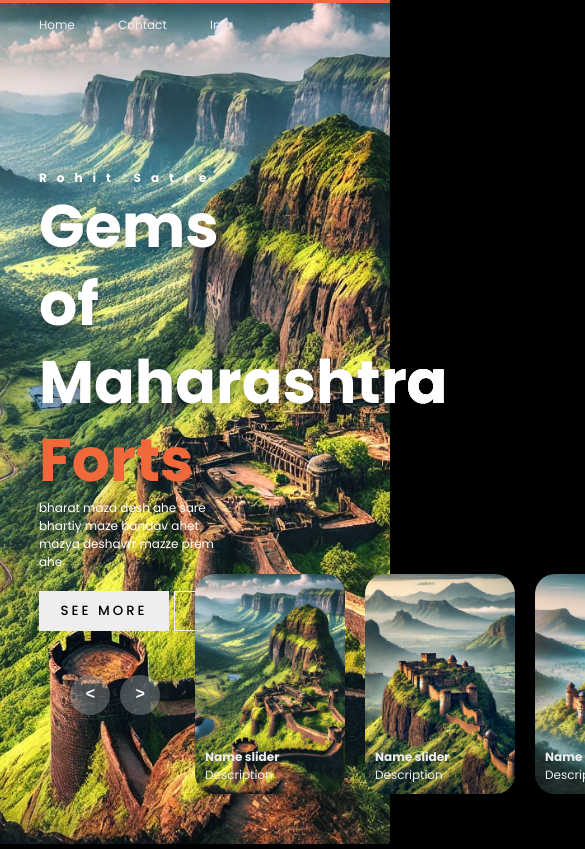
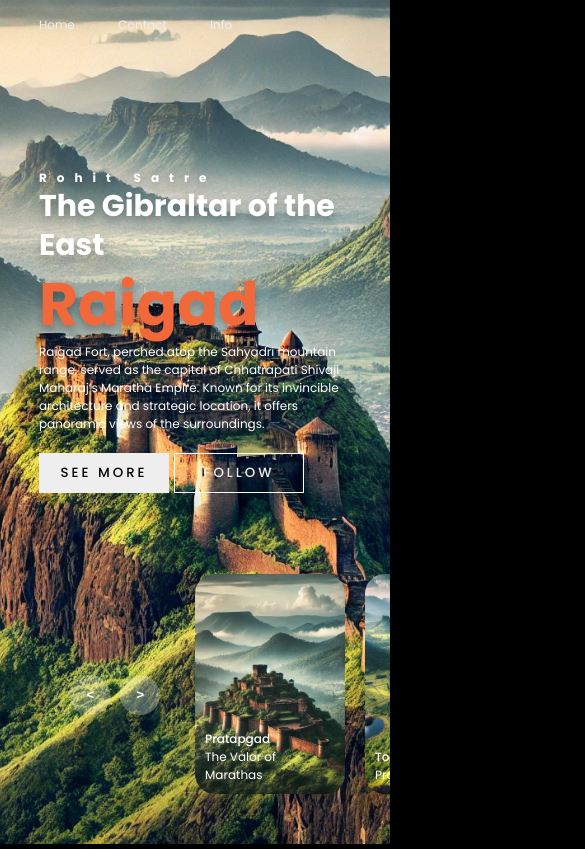
Before and after one commit to savit0r/forts-slider, a plain HTML site: page index.html in a window 390 px wide. Shown: the top 849 px of the page, 585 px wide, since content can reach past the window. Drawn offline with Linux system fonts and the light colour scheme.

Commit message:
final changes

```diff
--- a/index.html
+++ b/index.html
@@ -19,16 +19,16 @@
     </header>
 
     <!--carousel-->
-    <div class="carousel next">
+    <div class="carousel">
         <div class="list">
             <div class="item">
-                <img src="assets/torana.jpg" alt="Raigad">
+                <img src="assets/raigad.jpg" alt="Raigad">
                 <div class="content">
                     <div class="author">Rohit Satre</div>
-                    <div class="title">Gems of Maharashtra</div>
-                    <div class="topic">Forts</div>
+                    <div class="title">The Gibraltar of the East</div>
+                    <div class="topic">Raigad </div>
                     <div class="des">
-                        bharat maza desh ahe sare bhartiy maze bandav ahet mazya deshavrr mazze prem ahe
+                        Raigad Fort, perched atop the Sahyadri mountain range, served as the capital of Chhatrapati Shivaji Maharaj’s Maratha Empire. Known for its invincible architecture and strategic location, it offers panoramic views of the surroundings.
                     </div>
                     <div class="buttons">
                         <button>SEE MORE</button>
@@ -38,13 +38,13 @@
             </div>
 
             <div class="item">
-                <img src="assets/img2.jpg" alt="Raigad">
+                <img src="assets/pratapgad.jpg" alt="Pratapgad">
                 <div class="content">
                     <div class="author">Rohit Satre</div>
-                    <div class="title">Gems of Maharashtra</div>
-                    <div class="topic">Forts</div>
+                    <div class="title">The Valor of Marathas</div>
+                    <div class="topic">Pratapgad</div>
                     <div class="des">
-                        bharat maza desh ahe sare bhartiy maze bandav ahet mazya deshavrr mazze prem ahe
+                        Pratapgad Fort, nestled in the Western Ghats, is famous for the historic Battle of Pratapgad fought between Shivaji Maharaj and Afzal Khan in 1659.
                     </div>
                     <div class="buttons">
                         <button>SEE MORE</button>
@@ -54,13 +54,13 @@
             </div>
 
             <div class="item">
-                <img src="assets/img3.jpg" alt="Raigad">
+                <img src="assets/torana.jpg" alt="Torna">
                 <div class="content">
                     <div class="author">Rohit Satre</div>
-                    <div class="title">Gems of Maharashtra</div>
-                    <div class="topic">Forts</div>
+                    <div class="title">Prachandagad</div>
+                    <div class="topic">Torna</div>
                     <div class="des">
-                        bharat maza desh ahe sare bhartiy maze bandav ahet mazya deshavrr mazze prem ahe
+                        Torna Fort, also known as Prachandagad, is one of the largest forts in Maharashtra and marked the beginning of Shivaji Maharaj’s Swarajya. Situated at an altitude of 4,603 feet, it offers stunning views and a challenging trek. The fort features ancient water reservoirs, temples, and massive fortifications. Its historical significance and rugged beauty attract trekkers and history enthusiasts alike.
                     </div>
                     <div class="buttons">
                         <button>SEE MORE</button>
@@ -70,13 +70,13 @@
             </div>
 
             <div class="item">
-                <img src="assets/img4.jpg" alt="Raigad">
+                <img src="assets/sidhu2.jpg" alt="Raigad">
                 <div class="content">
                     <div class="author">Rohit Satre</div>
-                    <div class="title">Gems of Maharashtra</div>
-                    <div class="topic">Forts</div>
+                    <div class="title">Sea Fort</div>
+                    <div class="topic">Sindhudurg</div>
                     <div class="des">
-                        bharat maza desh ahe sare bhartiy maze bandav ahet mazya deshavrr mazze prem ahe
+                        Sindhudurg Fort is an iconic sea fort built by Shivaji Maharaj on an islet in the Arabian Sea. Constructed to strengthen Maratha naval dominance, it boasts massive stone walls and hidden pathways.
                     </div>
                     <div class="buttons">
                         <button>SEE MORE</button>
@@ -86,13 +86,13 @@
             </div>
 
             <div class="item">
-                <img src="assets/img5.jpg" alt="Raigad">
+                <img src="assets/harihar.jpg" alt="Harihar">
                 <div class="content">
                     <div class="author">Rohit Satre</div>
-                    <div class="title">Gems of Maharashtra</div>
-                    <div class="topic">Forts</div>
+                    <div class="title">The Stairway to Heaven </div>
+                    <div class="topic">Harihar</div>
                     <div class="des">
-                        bharat maza desh ahe sare bhartiy maze bandav ahet mazya deshavrr mazze prem ahe
+                        Harihar Fort, located in the Nashik district, is known for its distinctive vertical stairway carved into the rock. This fort, perched at an elevation of 3,676 feet, provides a thrilling trek for adventure seekers.
                     </div>
                     <div class="buttons">
                         <button>SEE MORE</button>
@@ -102,13 +102,13 @@
             </div>
 
             <div class="item">
-                <img src="assets/img6.jpg" alt="Raigad">
+                <img src="assets/rajmachi.jpg" alt="Rajmachi">
                 <div class="content">
                     <div class="author">Rohit Satre</div>
-                    <div class="title">Gems of Maharashtra</div>
-                    <div class="topic">Forts</div>
+                    <div class="title">Twin Forts </div>
+                    <div class="topic">Rajmachi</div>
                     <div class="des">
-                        bharat maza desh ahe sare bhartiy maze bandav ahet mazya deshavrr mazze prem ahe
+                        Rajmachi Fort, consisting of two forts—Shrivardhan and Manaranjan—is located near Lonavala. Surrounded by lush greenery and waterfalls, it is a trekker's paradise.
                     </div>
                     <div class="buttons">
                         <button>SEE MORE</button>
@@ -118,13 +118,13 @@
             </div>
 
             <div class="item">
-                <img src="assets/torana.jpg" alt="Raigad">
+                <img src="assets/vasota.jpg" alt="Vasota">
                 <div class="content">
                     <div class="author">Rohit Satre</div>
-                    <div class="title">Gems of Maharashtra</div>
-                    <div class="topic">Forts</div>
+                    <div class="title">Nageshwar Fort</div>
+                    <div class="topic">Vasota</div>
                     <div class="des">
-                        bharat maza desh ahe sare bhartiy maze bandav ahet mazya deshavrr mazze prem ahe
+                        Vasota Fort, situated in the dense forests of the Sahyadri range, is famous for its wild beauty and challenging trek. It is surrounded by the Koyna Wildlife Sanctuary, adding to its allure.
                     </div>
                     <div class="buttons">
                         <button>SEE MORE</button>
@@ -137,13 +137,85 @@
 
         <div class="thumbnail">
             <div class="item">
+                <img src="assets/raigad.jpg" alt="">
+                <div class="content">
+                    <div class="title">
+                        Raigad
+                    </div>
+                    <div class="des">
+                        The Gibraltar of the East
+                    </div>
+                </div>
+            </div>
+
+            <div class="item">
+                <img src="assets/pratapgad.jpg" alt="">
+                <div class="content">
+                    <div class="title">
+                        Pratapgad
+                    </div>
+                    <div class="des">
+                        The Valor of Marathas
+                    </div>
+                </div>
+            </div>
+
+            <div class="item">
                 <img src="assets/torana.jpg" alt="">
                 <div class="content">
                     <div class="title">
-                        Name slider
+                        Torna
                     </div>
                     <div class="des">
-                        Description
+                        Prachandagad
+                    </div>
+                </div>
+            </div>
+
+            <div class="item">
+                <img src="assets/sidhu2.jpg" alt="">
+                <div class="content">
+                    <div class="title">
+                        Sindhudurg
+                    </div>
+                    <div class="des">
+                        The Sea Fort
+                    </div>
+                </div>
+            </div>
+
+            <div class="item">
+                <img src="assets/harihar.jpg" alt="">
+                <div class="content">
+                    <div class="title">
+                        Harihar
+                    </div>
+                    <div class="des">
+                        The Stairway to Heaven
+                    </div>
+                </div>
+            </div>
+
+            <div class="item">
+                <img src="assets/rajmachi.jpg" alt="">
+                <div class="content">
+                    <div class="title">
+                        Rajmachi
+                    </div>
+                    <div class="des">
+                        Twin Forts
+                    </div>
+                </div>
+            </div>
+
+            <div class="item">
+                <img src="assets/vasota.jpg" alt="">
+                <div class="content">
+                    <div class="title">
+                        Vasota
+                    </div>
+                    <div class="des">
+                        Nageshwar Fort
                     </div>
                 </div>
             </div>
@@ -152,82 +224,10 @@
                 <img src="assets/raigad.jpg" alt="">
                 <div class="content">
                     <div class="title">
-                        Name slider
+                        Raigad
                     </div>
                     <div class="des">
-                        Description
-                    </div>
-                </div>
-            </div>
-
-            <div class="item">
-                <img src="assets/rajmachi.jpg" alt="">
-                <div class="content">
-                    <div class="title">
-                        Name slider
-                    </div>
-                    <div class="des">
-                        Description
-                    </div>
-                </div>
-            </div>
-
-            <div class="item">
-                <img src="assets/pratapgad.jpg" alt="">
-                <div class="content">
-                    <div class="title">
-                        Name slider
-                    </div>
-                    <div class="des">
-                        Description
-                    </div>
-                </div>
-            </div>
-
-            <div class="item">
-                <img src="assets/sindhudurg.jpg" alt="">
-                <div class="content">
-                    <div class="title">
-                        Name slider
-                    </div>
-                    <div class="des">
-                        Description
-                    </div>
-                </div>
-            </div>
-
-            <div class="item">
-                <img src="assets/harihar.jpg" alt="">
-                <div class="content">
-                    <div class="title">
-                        Name slider
-                    </div>
-                    <div class="des">
-                        Description
-                    </div>
-                </div>
-            </div>
-
-            <div class="item">
-                <img src="assets/img1.jpg" alt="">
-                <div class="content">
-                    <div class="title">
-                        Name slider
-                    </div>
-                    <div class="des">
-                        Description
-                    </div>
-                </div>
-            </div>
-
-            <div class="item">
-                <img src="assets/torana.jpg" alt="">
-                <div class="content">
-                    <div class="title">
-                        Name slider
-                    </div>
-                    <div class="des">
-                        Description
+                        The Gibraltar of the East
                     </div>
                 </div>
             </div>
--- a/main.js
+++ b/main.js
@@ -0,0 +1,49 @@
+//step 1: get DOM
+let nextDom = document.getElementById('next');
+let prevDom = document.getElementById('prev');
+
+let carouselDom = document.querySelector('.carousel');
+let SliderDom = carouselDom.querySelector('.carousel .list');
+let thumbnailBorderDom = document.querySelector('.carousel .thumbnail');
+let thumbnailItemsDom = thumbnailBorderDom.querySelectorAll('.item');
+let timeDom = document.querySelector('.carousel .time');
+
+thumbnailBorderDom.appendChild(thumbnailItemsDom[0]);
+let timeRunning = 3000;
+let timeAutoNext = 7000;
+
+nextDom.onclick = function(){
+    showSlider('next');
+}
+
+prevDom.onclick = function(){
+    showSlider('prev');
+}
+let runTimeOut;
+let runNextAuto = setTimeout(() => {
+    next.click();
+}, timeAutoNext)
+function showSlider(type){
+    let  SliderItemsDom = SliderDom.querySelectorAll('.carousel .list .item');
+    let thumbnailItemsDom = document.querySelectorAll('.carousel .thumbnail .item');
+
+    if(type === 'next'){
+        SliderDom.appendChild(SliderItemsDom[0]);
+        thumbnailBorderDom.appendChild(thumbnailItemsDom[0]);
+        carouselDom.classList.add('next');
+    }else{
+        SliderDom.prepend(SliderItemsDom[SliderItemsDom.length - 1]);
+        thumbnailBorderDom.prepend(thumbnailItemsDom[thumbnailItemsDom.length - 1]);
+        carouselDom.classList.add('prev');
+    }
+    clearTimeout(runTimeOut);
+    runTimeOut = setTimeout(() => {
+        carouselDom.classList.remove('next');
+        carouselDom.classList.remove('prev');
+    }, timeRunning);
+
+    clearTimeout(runNextAuto);
+    runNextAuto = setTimeout(() => {
+        next.click();
+    }, timeAutoNext)
+}
--- a/style.css
+++ b/style.css
@@ -1,18 +1,14 @@
 @import url('https://fonts.googleapis.com/css2?family=Poppins:ital,wght@0,100;0,200;0,300;0,400;0,500;0,600;0,700;0,800;0,900;1,100;1,200;1,300;1,400;1,500;1,600;1,700;1,800;1,900&display=swap');
-
 body{
-    font-family:Poppins;
+    margin: 0;
     background-color: #000;
     color: #eee;
-    margin: 0;
+    font-family: Poppins;
     font-size: 12px;
 }
-
 a{
     text-decoration: none;
-    color: #eee;
 }
-
 header{
     width: 1140px;
     max-width: 80%;
@@ -23,29 +19,29 @@ header{
     position: relative;
     z-index: 100;
 }
-
 header a{
+    color: #eee;
     margin-right: 40px;
 }
-
+/* carousel */
 .carousel{
+    height: 100vh;
+    margin-top: -50px;
     width: 100vw;
-    height: 100vh;
     overflow: hidden;
-    margin-top: -50px;
+    position: relative;
 }
-
 .carousel .list .item{
+    width: 100%;
+    height: 100%;
     position: absolute;
     inset: 0 0 0 0;
 }
-
 .carousel .list .item img{
     width: 100%;
     height: 100%;
     object-fit: cover;
 }
-
 .carousel .list .item .content{
     position: absolute;
     top: 20%;
@@ -58,45 +54,39 @@ header a{
     color: #fff;
     text-shadow: 0 5px 10px #0004;
 }
-
-.carousel .list .item .content .author{
+.carousel .list .item .author{
     font-weight: bold;
     letter-spacing: 10px;
 }
-
-.carousel .list .item .content .title,
-.carousel .list .item .content .topic{
+.carousel .list .item .title,
+.carousel .list .item .topic{
+    font-size: 5em;
     font-weight: bold;
-    font-size: 5em;
     line-height: 1.3em;
 }
-
-.carousel .list .item .content .topic{
+.carousel .list .item .topic{
     color: #f1683a;
 }
-
-.carousel .list .item .content .buttons{
+.carousel .list .item .buttons{
     display: grid;
     grid-template-columns: repeat(2, 130px);
     grid-template-rows: 40px;
     gap: 5px;
     margin-top: 20px;
 }
-
-.carousel .list .item .content button{
+.carousel .list .item .buttons button{
     border: none;
     background-color: #eee;
     letter-spacing: 3px;
     font-family: Poppins;
     font-weight: 500;
 }
-
-.carousel .list .item .content button:nth-child(2){
+.carousel .list .item .buttons button:nth-child(2){
     background-color: transparent;
+    border: 1px solid #fff;
     color: #eee;
-    border: 1px solid #eee;
 }
-
+/* thumbail */
 .thumbnail{
     position: absolute;
     bottom: 50px;
@@ -106,197 +96,213 @@ header a{
     display: flex;
     gap: 20px;
 }
-
 .thumbnail .item{
     width: 150px;
     height: 220px;
     flex-shrink: 0;
     position: relative;
 }
-
 .thumbnail .item img{
     width: 100%;
     height: 100%;
     object-fit: cover;
     border-radius: 20px;
 }
-
 .thumbnail .item .content{
+    color: #fff;
     position: absolute;
     bottom: 10px;
     left: 10px;
     right: 10px;
 }
-
 .thumbnail .item .content .title{
-    font-weight: bold;
+    font-weight: 500;
 }
-
+.thumbnail .item .content .description{
+    font-weight: 300;
+}
+/* arrows */
 .arrows{
     position: absolute;
     top: 80%;
     right: 52%;
+    z-index: 100;
     width: 300px;
     max-width: 30%;
     display: flex;
     gap: 10px;
     align-items: center;
 }
-
 .arrows button{
+    width: 40px;
     height: 40px;
-    width: 40px;
-    border-radius: 50px;
+    border-radius: 50%;
+    background-color: #eee4;
     border: none;
-    background-color: #eee4;
+    color: #fff;
     font-family: monospace;
-    color: #fff;
     font-weight: bold;
-    font-size: large;
     transition: .5s;
-    z-index: 100;
+}
+.arrows button:hover{
+    background-color: #fff;
+    color: #000;
 }
 
-.arrows button:hover{
-    background-color: #eee;
-    color: #555;
-}
-
+/* animation */
 .carousel .list .item:nth-child(1){
     z-index: 1;
 }
 
-.carousel .list .item:nth-child(1) .author,
-.carousel .list .item:nth-child(1) .title,
-.carousel .list .item:nth-child(1) .topic,
-.carousel .list .item:nth-child(1) .des,
-.carousel .list .item:nth-child(1) .buttons{
+/* animation text in first item */
+
+.carousel .list .item:nth-child(1) .content .author,
+.carousel .list .item:nth-child(1) .content .title,
+.carousel .list .item:nth-child(1) .content .topic,
+.carousel .list .item:nth-child(1) .content .des,
+.carousel .list .item:nth-child(1) .content .buttons
+{
     transform: translateY(50px);
     filter: blur(20px);
     opacity: 0;
-    animation: showContent 0.5s 1s linear 1 forwards;
+    animation: showContent .5s 1s linear 1 forwards;
 }
-
 @keyframes showContent{
     to{
+        transform: translateY(0px);
+        filter: blur(0px);
         opacity: 1;
-        filter: blur(0);
-        transform:translateY(0) ;
     }
 }
-
-.carousel .list .item:nth-child(1) .title{
-    animation-delay: 1.2s;
+.carousel .list .item:nth-child(1) .content .title{
+    animation-delay: 1.2s!important;
 }
-
-.carousel .list .item:nth-child(1) .topic{
-    animation-delay: 1.4s;
+.carousel .list .item:nth-child(1) .content .topic{
+    animation-delay: 1.4s!important;
 }
-
-.carousel .list .item:nth-child(1) .des{
-    animation-delay: 1.6s;
+.carousel .list .item:nth-child(1) .content .des{
+    animation-delay: 1.6s!important;
 }
-
-.carousel .list .item:nth-child(1) .buttons{
-    animation-delay: 1.8s;
+.carousel .list .item:nth-child(1) .content .buttons{
+    animation-delay: 1.8s!important;
 }
-
+/* create animation when next click */
 .carousel.next .list .item:nth-child(1) img{
     width: 150px;
     height: 220px;
     position: absolute;
+    bottom: 50px;
     left: 50%;
-    bottom: 50px;
-    border-radius: 20px;
-    animation: showImage 0.5s linear 1 forwards;
+    border-radius: 30px;
+    animation: showImage .5s linear 1 forwards;
 }
-
 @keyframes showImage{
     to{
+        bottom: 0;
+        left: 0;
         width: 100%;
         height: 100%;
-        left: 0;
-        bottom: 0;
         border-radius: 0;
     }
 }
 
-.carousel.next .thumbnail .item:nth-child(1){
-    width: 0;
+.carousel.next .thumbnail .item:nth-last-child(1){
     overflow: hidden;
-    animation: showThumbnail 0.5s linear 1 forwards;
+    animation: showThumbnail .5s linear 1 forwards;
 }
-@keyframes showThumbnail {
-    to{
-        width: 150px;
+.carousel.prev .list .item img{
+    z-index: 100;
+}
+@keyframes showThumbnail{
+    from{
+        width: 0;
+        opacity: 0;
+    }
+}
+.carousel.next .thumbnail{
+    animation: effectNext .5s linear 1 forwards;
+}
+
+@keyframes effectNext{
+    from{
+        transform: translateX(150px);
     }
 }
 
-.carousel.next .thumbnail{
-    transform: rotateX(150px);
-    animation: transformThumbnail .5s linear 1 forwards;
+/* running time */
+
+.carousel .time{
+    position: absolute;
+    z-index: 1000;
+    width: 0%;
+    height: 3px;
+    background-color: #f1683a;
+    left: 0;
+    top: 0;
 }
 
-@keyframes transformThumbnail{
-    to{
-        transform: translate(0);
-    }
+.carousel.next .time,
+.carousel.prev .time{
+    animation: runningTime 3s linear 1 forwards;
 }
+@keyframes runningTime{
+    from{ width: 100%}
+    to{width: 0}
+}
+
+
+/* prev click */
 
 .carousel.prev .list .item:nth-child(2){
     z-index: 2;
 }
+
 .carousel.prev .list .item:nth-child(2) img{
+    animation: outFrame 0.5s linear 1 forwards;
     position: absolute;
     bottom: 0;
     left: 0;
-    animation: outImage .5s linear 1 forwards;
 }
-@keyframes outImage{
+@keyframes outFrame{
     to{
         width: 150px;
         height: 220px;
+        bottom: 50px;
+        left: 50%;
         border-radius: 20px;
-        left: 50px;
-        bottom: 50px;
     }
 }
 
-.carousel.prev .list .item:nth-child(1){
-    width: 0;
+.carousel.prev .thumbnail .item:nth-child(1){
     overflow: hidden;
     opacity: 0;
     animation: showThumbnail .5s linear 1 forwards;
 }
+.carousel.next .arrows button,
+.carousel.prev .arrows button{
+    pointer-events: none;
+}
+.carousel.prev .list .item:nth-child(2) .content .author,
+.carousel.prev .list .item:nth-child(2) .content .title,
+.carousel.prev .list .item:nth-child(2) .content .topic,
+.carousel.prev .list .item:nth-child(2) .content .des,
+.carousel.prev .list .item:nth-child(2) .content .buttons
+{
+    animation: contentOut 1.5s linear 1 forwards!important;
+}
 
-.carousel.prev .list .item:nth-child(2) .author,
-.carousel.prev .list .item:nth-child(2) .title,
-.carousel.prev .list .item:nth-child(2) .topic,
-.carousel.prev .list .item:nth-child(2) .des,
-.carousel.prev .list .item:nth-child(2) .button{
-    animation: contentOut 1.5s linear 1 forwards;
-}
 @keyframes contentOut{
     to{
-        transform: translateY(150px);
+        transform: translateY(-150px);
         filter: blur(20px);
         opacity: 0;
     }
 }
-
-.carousel.next .arrows button,
-.carousel.prev .arrows button{
-    pointer-events: none;
+@media screen and (max-width: 678px) {
+    .carousel .list .item .content{
+        padding-right: 0;
+    }
+    .carousel .list .item .content .title{
+        font-size: 30px;
+    }
 }
-
-/*time*/
-
-.time{
-    width: 100%;
-    height: 3px;
-    background-color: #f1683a;
-    position: absolute;
-    z-index: 100;
-    top: 0;
-    left: 0;
-}
```
